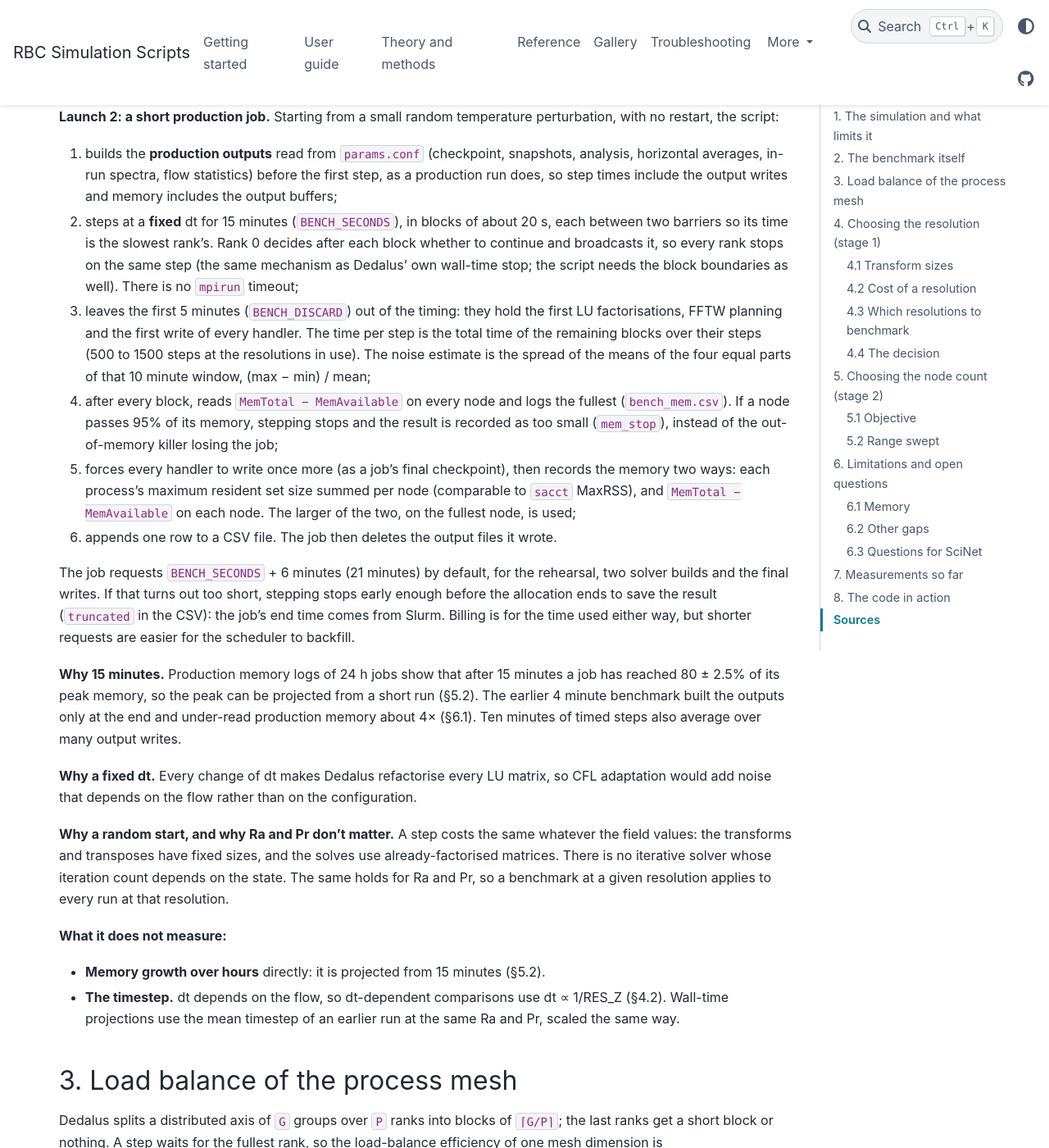
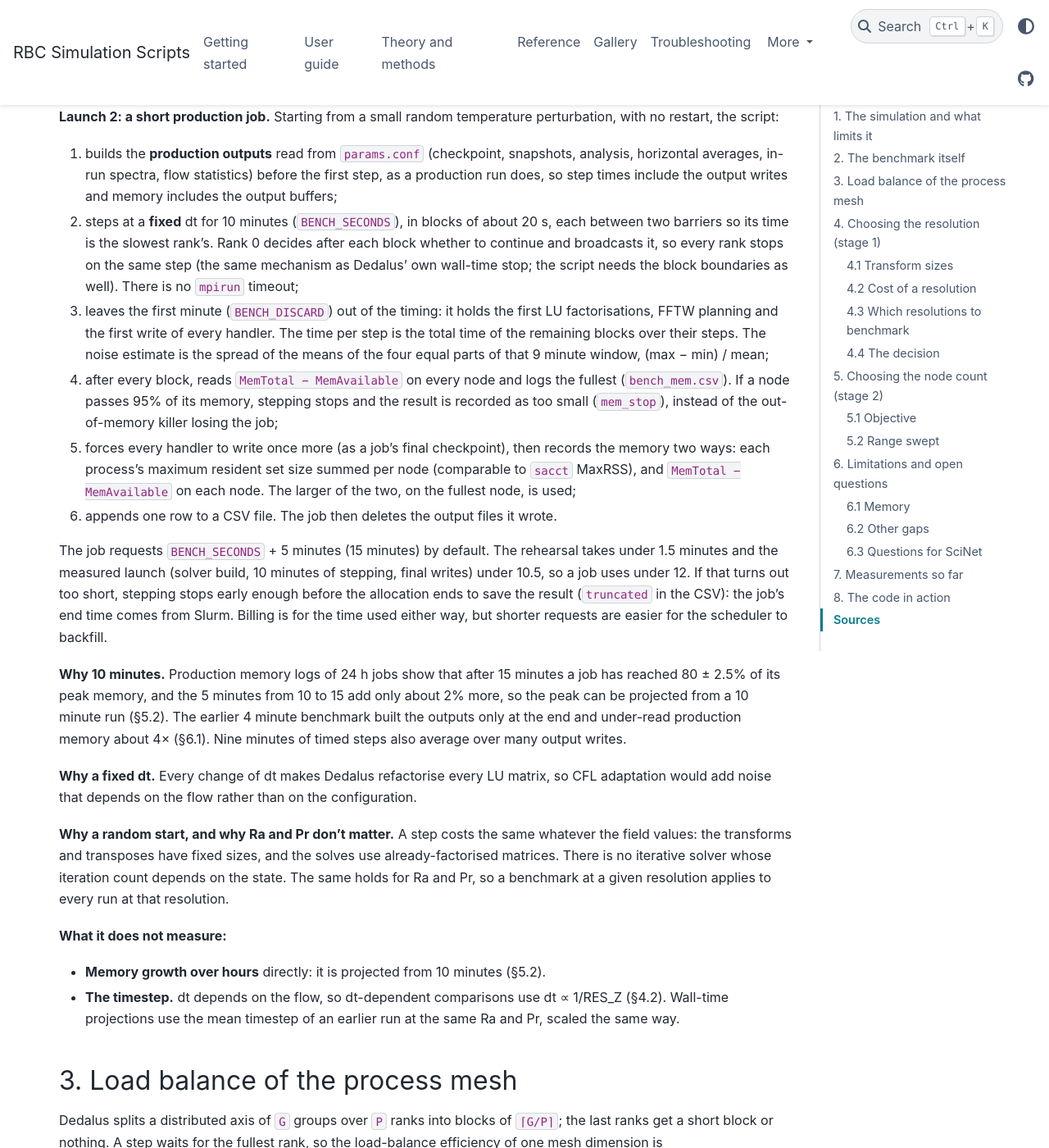
Before and after one commit to ollieinresearch/rbc_scripts, a Sphinx documentation site: the page built from docs/benchmarking.md, in a window 1280 px wide and 1400 px high, scrolled down 928 px. Shown: the whole window at 82% size. Built offline with Sphinx 7.4.7 and the PyData theme 0.15.4, drawn with Linux system fonts in a browser that asks for light colours; pages that are not in the unit, such as notebooks, are missing from menus; some of the changed text lies outside the part shown.

Commit message:
tweaked benchmarking runtime down to 10 mins

```diff
--- a/docs/benchmarking.md
+++ b/docs/benchmarking.md
@@ -39,16 +39,15 @@ perturbation, with no restart, the script:
    analysis, horizontal averages, in-run spectra, flow statistics) before the first step,
    as a production run does, so step times include the output writes and memory includes
    the output buffers;
-2. steps at a **fixed** dt for 15 minutes (`BENCH_SECONDS`), in blocks of about 20 s, each
+2. steps at a **fixed** dt for 10 minutes (`BENCH_SECONDS`), in blocks of about 20 s, each
    between two barriers so its time is the slowest rank's. Rank 0 decides after each
    block whether to continue and broadcasts it, so every rank stops on the same step (the
    same mechanism as Dedalus' own wall-time stop; the script needs the block boundaries
    as well). There is no `mpirun` timeout;
-3. leaves the first 5 minutes (`BENCH_DISCARD`) out of the timing: they hold the first LU
+3. leaves the first minute (`BENCH_DISCARD`) out of the timing: it holds the first LU
    factorisations, FFTW planning and the first write of every handler. The time per step
-   is the total time of the remaining blocks over their steps (500 to 1500 steps at the
-   resolutions in use). The noise estimate is the spread of the means of the four equal
-   parts of that 10 minute window, (max − min) / mean;
+   is the total time of the remaining blocks over their steps. The noise estimate is the
+   spread of the means of the four equal parts of that 9 minute window, (max − min) / mean;
 4. after every block, reads `MemTotal − MemAvailable` on every node and logs the fullest
    (`bench_mem.csv`). If a node passes 95% of its memory, stepping stops and the result is
    recorded as too small (`mem_stop`), instead of the out-of-memory killer losing the job;
@@ -58,17 +57,18 @@ perturbation, with no restart, the script:
    on the fullest node, is used;
 6. appends one row to a CSV file. The job then deletes the output files it wrote.
 
-The job requests `BENCH_SECONDS` + 6 minutes (21 minutes) by default, for the rehearsal, two
-solver builds and the final writes. If that turns out too short, stepping stops early
+The job requests `BENCH_SECONDS` + 5 minutes (15 minutes) by default. The rehearsal takes
+under 1.5 minutes and the measured launch (solver build, 10 minutes of stepping, final
+writes) under 10.5, so a job uses under 12. If that turns out too short, stepping stops early
 enough before the allocation ends to save the result (`truncated` in the CSV): the job's
 end time comes from Slurm. Billing is for the time used either way, but shorter requests
 are easier for the scheduler to backfill.
 
-**Why 15 minutes.** Production memory logs of 24 h jobs show that after 15 minutes a job
-has reached 80 ± 2.5% of its peak memory, so the peak can be projected from a short run
-(§5.2). The earlier 4 minute benchmark built the outputs only at the end and under-read
-production memory about 4× (§6.1). Ten minutes of timed steps also average over many
-output writes.
+**Why 10 minutes.** Production memory logs of 24 h jobs show that after 15 minutes a job
+has reached 80 ± 2.5% of its peak memory, and the 5 minutes from 10 to 15 add only about 2%
+more, so the peak can be projected from a 10 minute run (§5.2). The earlier 4 minute
+benchmark built the outputs only at the end and under-read production memory about 4×
+(§6.1). Nine minutes of timed steps also average over many output writes.
 
 **Why a fixed dt.** Every change of dt makes Dedalus refactorise every LU matrix, so CFL
 adaptation would add noise that depends on the flow rather than on the configuration.
@@ -80,7 +80,7 @@ the state. The same holds for Ra and Pr, so a benchmark at a given resolution ap
 every run at that resolution.
 
 **What it does not measure:**
-- **Memory growth over hours** directly: it is projected from 15 minutes (§5.2).
+- **Memory growth over hours** directly: it is projected from 10 minutes (§5.2).
 - **The timestep.** dt depends on the flow, so dt-dependent comparisons use dt ∝ 1/RES_Z
   (§4.2). Wall-time projections use the mean timestep of an earlier run at the same Ra and
   Pr, scaled the same way.
@@ -293,9 +293,9 @@ part that scales with resolution and is spread over the nodes:
 
     peak per node ≈ M_fixed + V / nodes
 
-`V` comes from stage 1's measurement: with `m` the memory per node at the end of the 15
-minute benchmark on `n` nodes and `f = 0.80` the share of a 24 h job's peak reached after 15
-minutes (`BENCH_MEM_FRACTION`),
+`V` comes from stage 1's measurement: with `m` the memory per node at the end of the 10
+minute benchmark on `n` nodes and `f = 0.80` the share of a 24 h job's peak reached after 10
+to 15 minutes (`BENCH_MEM_FRACTION`),
 
     V = n × (m / f − M_fixed)
 
@@ -307,7 +307,7 @@ Trillium was killed for running out of memory (another cluster needs its own val
 and the growth allowance `MEM_GROWTH` instead of `f`; the decision files warn when the two
 kinds are mixed, because their step times are not comparable.
 
-**History.** Every 15 minute result is added to a history file
+**History.** Every 10 minute result is added to a history file
 (`~/rbc_bench_history.csv`) with its cluster, cpus-per-task and snapshot setting; the
 stage 2 choice is marked. A later benchmark on the same cluster uses it twice:
 - **stage 1** starts each candidate resolution at the node count its memory needs, with
@@ -346,7 +346,7 @@ and a 200 dpi `.png`) of four panels, each comparing against the choice:
 
 ### 6.1 Memory
 
-Three observations led to the 15 minute benchmark with outputs built from the start.
+Three observations led to the 10 minute benchmark with outputs built from the start.
 
 - **The compute-only benchmark under-read production by about 3×.** At 256 on 5 nodes it
   peaked at about 1,200 GiB in total. Production at the same configuration already used
@@ -358,12 +358,13 @@ Three observations led to the 15 minute benchmark with outputs built from the st
   3,540 GiB at 3.6 hours, roughly 2.3% per hour; a run at 288 on 8 nodes grew much less
   over 12 hours. A fixed growth rate (`MEM_GROWTH`) could not fit both. The per-node
   memory logs of production runs (`rbc/memguard.py`) then showed that 15 minutes in, a
-  24 h job is at 80 ± 2.5% of its peak, which replaces the growth rate.
+  24 h job is at 80 ± 2.5% of its peak, and 10 minutes in only about 2% lower, which
+  replaces the growth rate.
 
 The 0.80 comes from production jobs that start from a checkpoint and adapt dt; the
-benchmark starts from rest at a fixed dt. Its 15 minutes also start after the solver build,
+benchmark starts from rest at a fixed dt. Its 10 minutes also start after the solver build,
 a little later in the job than a production run's, which errs towards a higher reading.
-Comparing a production run's first 15 minutes against its benchmark (`bench_mem.csv`)
+Comparing a production run's first 10 minutes against its benchmark (`bench_mem.csv`)
 would check the transfer.
 
 **Measurement.** Summing `ru_maxrss` over a node's ranks counts shared pages once per rank:
```
Also changed, not shown: 4 other files.
